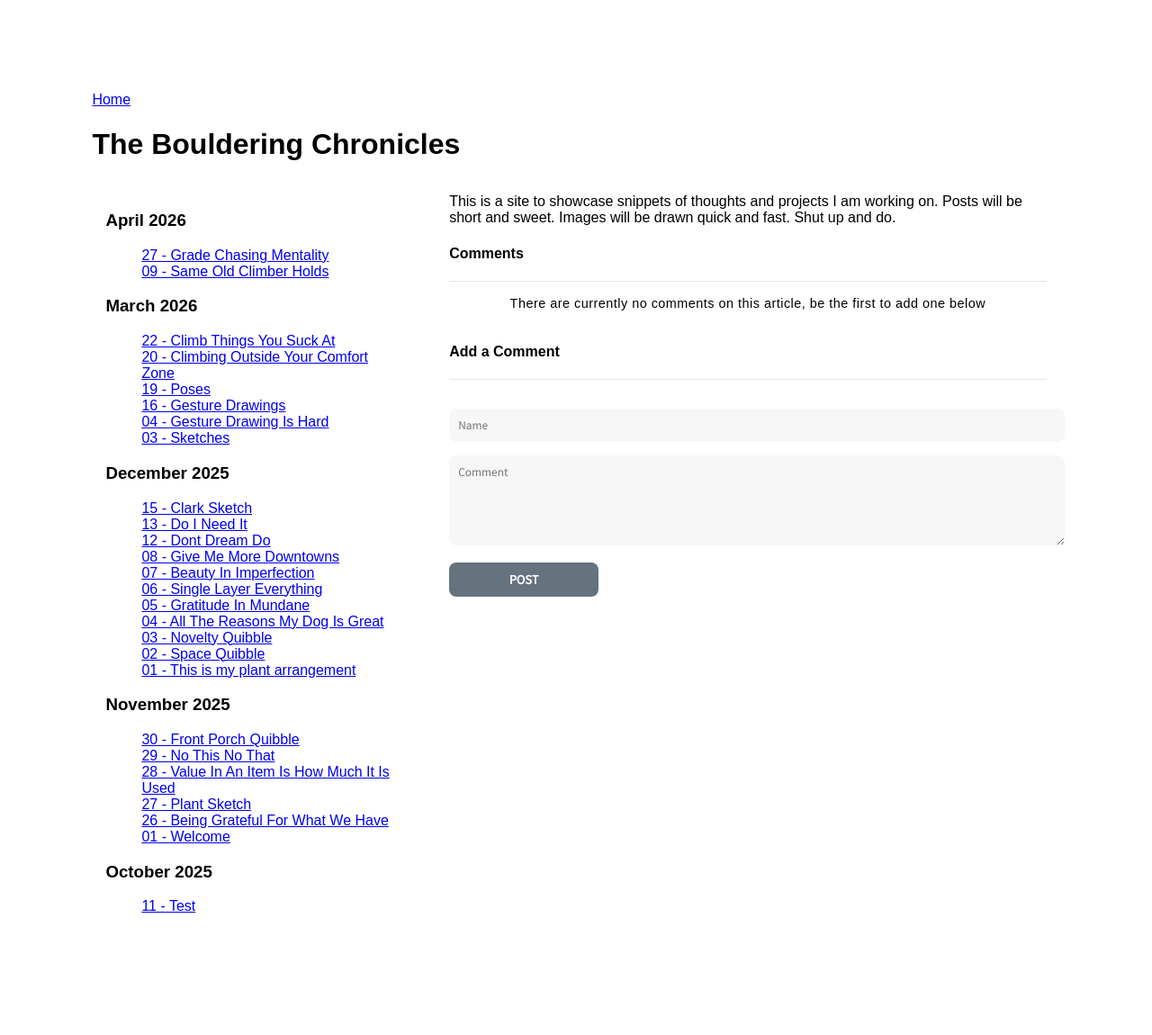
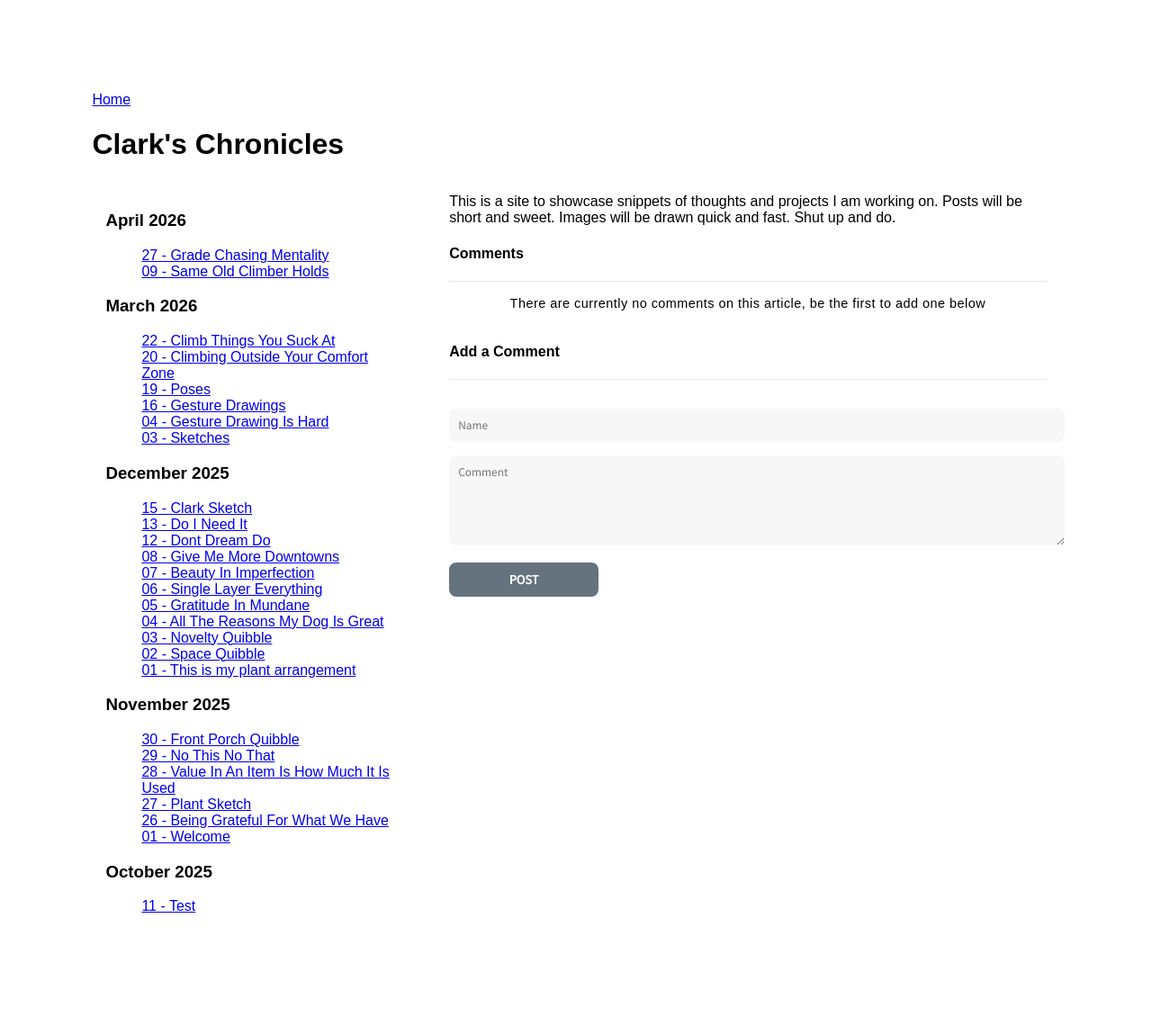
Before and after one commit to heyluney/heyluney.github.io, a Jekyll site: the page built from index.html, in a window 1280 px wide. Shown: the whole page at 90% size. Built offline with Jekyll 4.4.1, drawn with Linux system fonts in a browser that asks for light colours; some web fonts are replaced.

Commit message:
Update default.html

```diff
--- a/_layouts/default.html
+++ b/_layouts/default.html
@@ -14,7 +14,7 @@
   <a href="/">Home</a>
 </nav>
 
-<h1>The Bouldering Chronicles</h1>
+<h1>Clark's Chronicles</h1>
 
 
 <div class="container">
```
